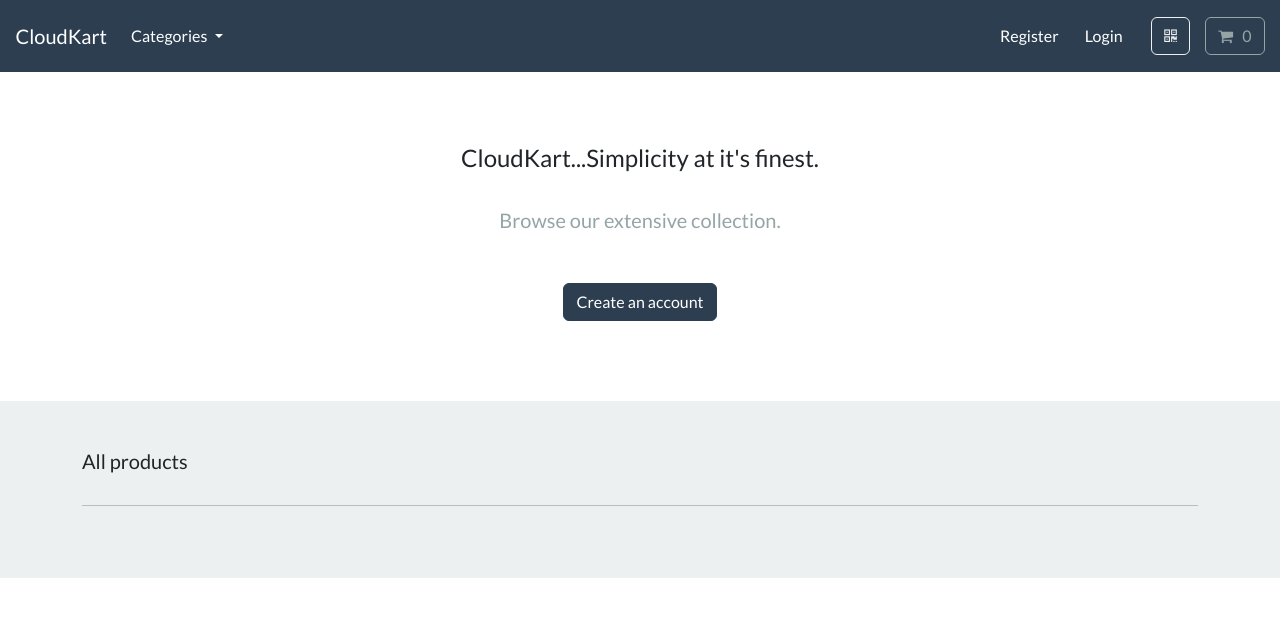
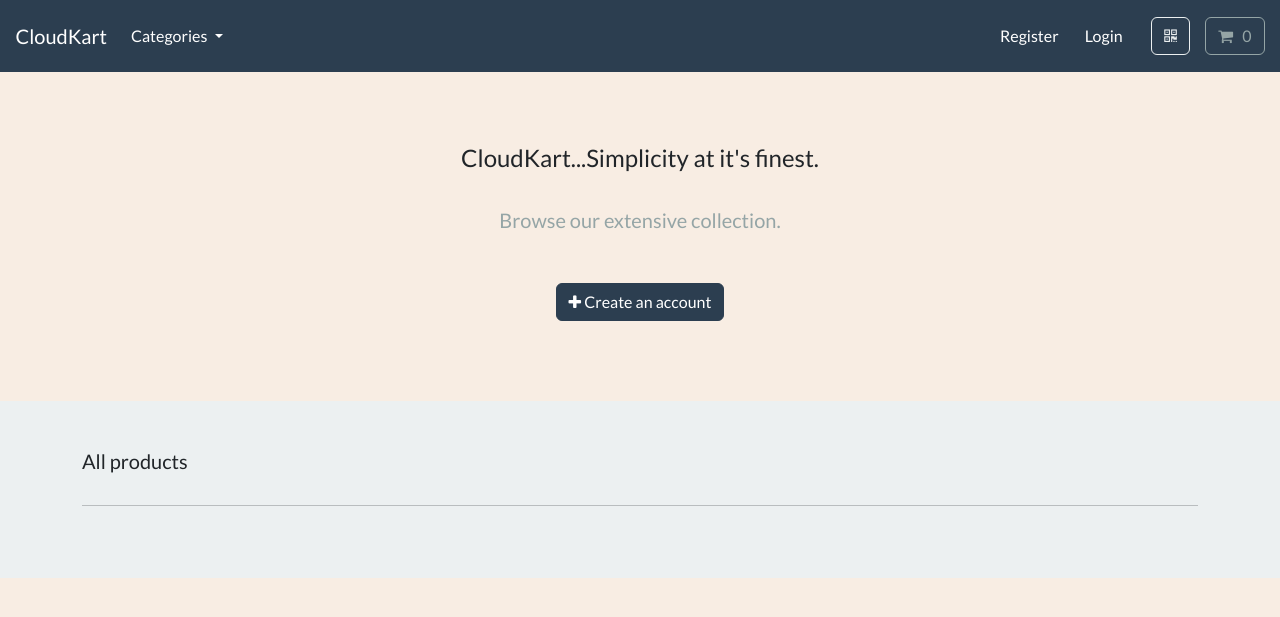
Before and after one commit to aryankumar-nci/Scalable-Cloud-Programming-Project, a Django app: page / in a window 1280 px wide. Shown: the top 617 px of the page. Run offline with Django 5.2, Linux system fonts and the light colour scheme; data that the repository does not hold is empty; some libraries are stand-ins or nearby versions.

Commit message:
bg color and icon added in stores.html

```diff
--- a/ecommerce/store/templates/store/store.html
+++ b/ecommerce/store/templates/store/store.html
@@ -6,6 +6,11 @@
 
 {% block content %}
 
+<style>
+    body {
+        background-color:#F8EDE3; /* Light white shade */
+    }
+</style>
 
     <!-- Introduction section -->
 
@@ -31,7 +36,7 @@
 
                 <br>
 
-                <a href="{% url 'register' %}" class="btn btn-primary my-2"> Create an account </a>
+                <a href="{% url 'register' %}" class="btn btn-primary my-2"><i class="fa fa-plus" aria-hidden="true"></i> Create an account </a>
 
 
             </div>
```
